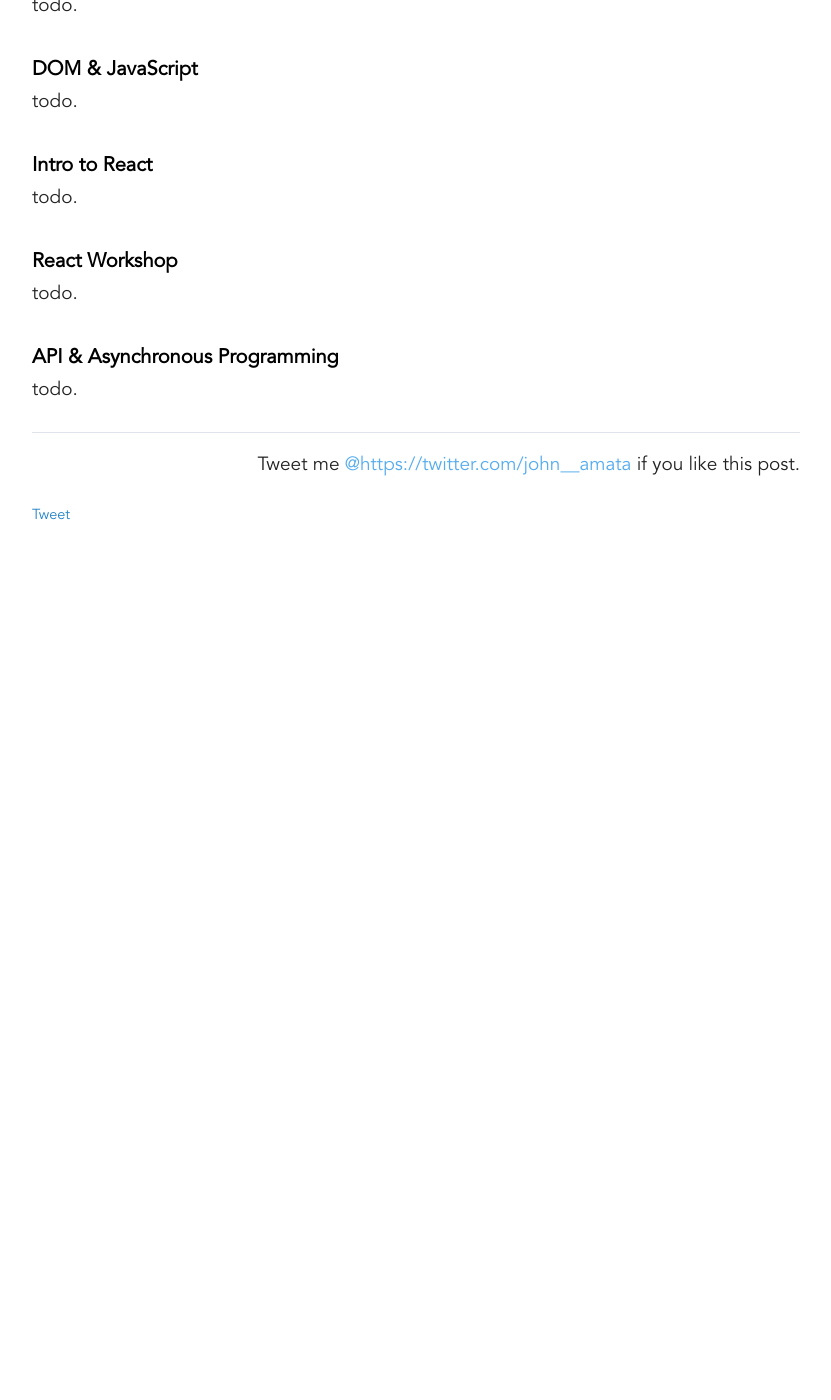
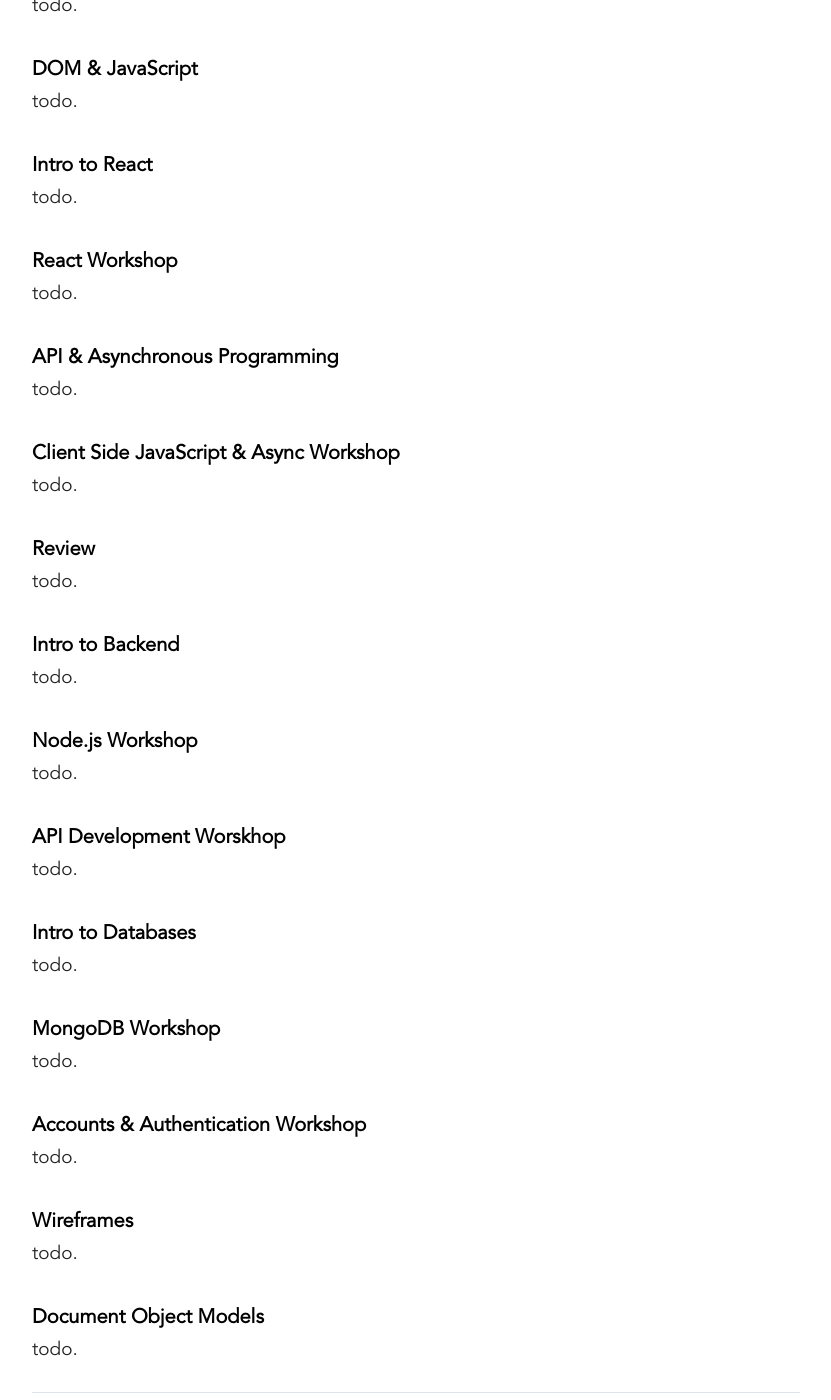
Before and after one commit to jpamata/jpamata.github.io, a Jekyll site: the page built from _posts/2020-10-29-webdev-fundamentals.md, in a window 1280 px wide and 1400 px high, scrolled down 1254 px. Shown: the whole window, without its empty margins (224-1055 px from the left). Built offline with Jekyll 4.4.1, drawn with Linux system fonts in a browser that asks for light colours; comment, search, counter and statistics services are not loaded; before the commit the page ends 1779 px from its top, so only the background shows below that.

Commit message:
Update 2020-10-29-webdev-fundamentals.md

```diff
--- a/_posts/2020-10-29-webdev-fundamentals.md
+++ b/_posts/2020-10-29-webdev-fundamentals.md
@@ -72,3 +72,73 @@
 
 <p align="justify">todo.</p>
 </div>
+
+
+<div>
+<h2>Client Side JavaScript & Async Workshop</h2>
+
+<p align="justify">todo.</p>
+</div>
+
+
+<div>
+<h2>Review</h2>
+
+<p align="justify">todo.</p>
+</div>
+
+
+<div>
+<h2>Intro to Backend</h2>
+
+<p align="justify">todo.</p>
+</div>
+
+
+<div>
+<h2>Node.js Workshop</h2>
+
+<p align="justify">todo.</p>
+</div>
+
+
+<div>
+<h2>API Development Worskhop</h2>
+
+<p align="justify">todo.</p>
+</div>
+
+
+<div>
+<h2>Intro to Databases</h2>
+
+<p align="justify">todo.</p>
+</div>
+
+
+<div>
+<h2>MongoDB Workshop</h2>
+
+<p align="justify">todo.</p>
+</div>
+
+
+<div>
+<h2>Accounts & Authentication Workshop</h2>
+
+<p align="justify">todo.</p>
+</div>
+
+
+<div>
+<h2>Wireframes</h2>
+
+<p align="justify">todo.</p>
+</div>
+
+
+<div>
+<h2>Document Object Models</h2>
+
+<p align="justify">todo.</p>
+</div>
```
